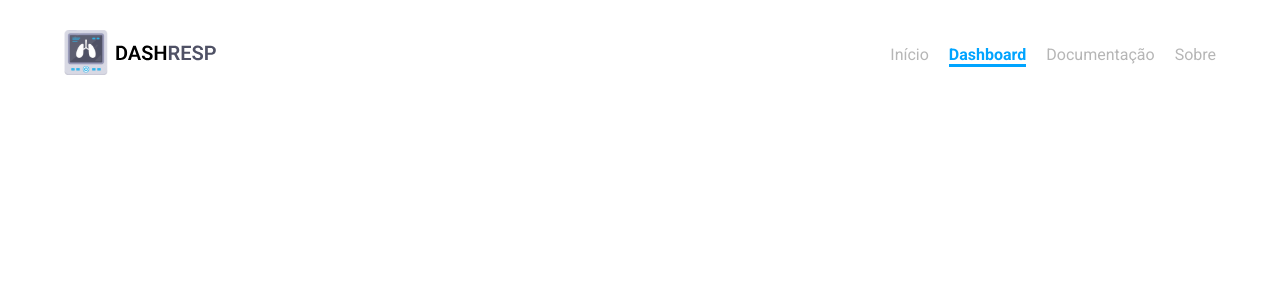
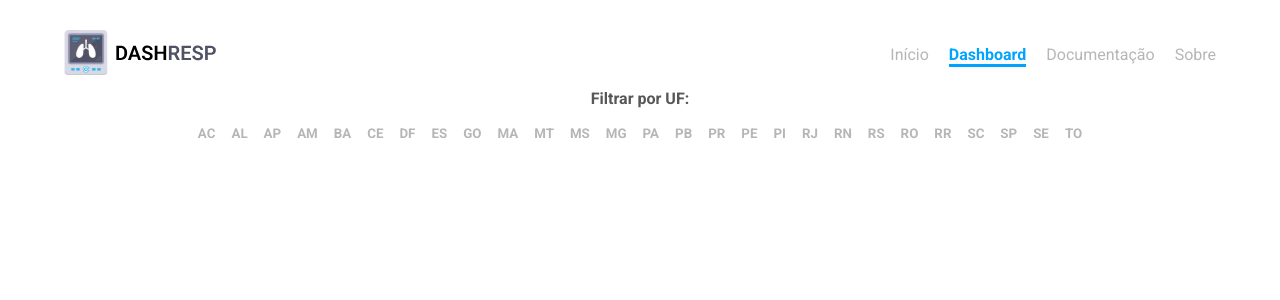
Before and after one commit to josecatanao/DashResp, a React (Create React App) app: page /dashboard in a window 1280 px wide. Shown: the top 300 px of the page. Built offline with nearby package versions, Linux system fonts and the light colour scheme.

Commit message:
Adicionando filtros dos UFs no front

```diff
--- a/src/components/menu/index.jsx
+++ b/src/components/menu/index.jsx
@@ -6,7 +6,7 @@ function Menu() {
     let pagina =  window.location.pathname
     return (
         <div id="bloco-menu">
-            <a href=""><img src={Ilustracao}  alt="logo-foto"/></a>
+            <a href="/"><img src={Ilustracao}  alt="logo-foto"/></a>
             <div id="links">
                 <a className={pagina === "/" ? "pagina-selecionada":""} href="/">Início</a>
                 <a className={pagina === "/dashboard" ? "pagina-selecionada":""} href="/dashboard">Dashboard</a>
--- a/src/pages/Dashboard/index.jsx
+++ b/src/pages/Dashboard/index.jsx
@@ -2,9 +2,39 @@ import "./style.css";
 import Menu from "../../components/menu"
 function Dashboard() {
   return (
-        <div>
-            <Menu />
-        </div>
+    <div>
+      <Menu />
+      <h4 className="titulo-filtro">Filtrar por UF:</h4>
+      <div id="menu-dash">
+       <button>AC</button>
+       <button>AL</button>
+       <button>AP</button>
+       <button>AM</button>
+       <button>BA</button>
+       <button>CE</button>
+       <button>DF</button>
+       <button>ES</button>
+       <button>GO</button>
+       <button>MA</button>
+       <button>MT</button>
+       <button>MS</button>
+       <button>MG</button>
+       <button>PA</button>
+       <button>PB</button>
+       <button>PR</button>
+       <button>PE</button>
+       <button>PI</button>
+       <button>RJ</button>
+       <button>RN</button>
+       <button>RS</button>
+       <button>RO</button>
+       <button>RR</button>
+       <button>SC</button>
+       <button>SP</button>
+       <button>SE</button>
+       <button>TO</button>
+      </div>
+    </div>
   )
 }
 
--- a/src/pages/Dashboard/style.css
+++ b/src/pages/Dashboard/style.css
@@ -0,0 +1,38 @@
+#menu-dash{
+    width: 90%;
+    margin: 10px auto;
+    display: flex;
+    flex-wrap: wrap;
+    justify-content: center;
+}
+#menu-dash>button{
+    margin: 5px;
+    cursor: pointer;
+    color: #B6B6B6;
+    background-color: white;
+    font-weight: bold;
+    font-family: Roboto;
+    border:3px solid white;
+}
+#menu-dash>button:hover{
+    border-top: 3px solid  #00A4FF;
+    border-bottom: 3px solid  #00A4FF;
+    color: black;
+}
+.titulo-filtro{
+    width: 90%;
+    color: #575757;
+    font-family: Roboto;
+    margin: 10px auto;
+    text-align: center;
+}
+#graficos{
+    width: 100%;
+    height: 100vh;
+}
+
+@media only screen and (max-width: 729px) {
+    .titulo-filtro{
+        margin-top: 25px;
+    }
+}
```
Also changed, not shown: src/components/menuDash/index.jsx (deleted), src/components/menuDash/style.css (deleted).
